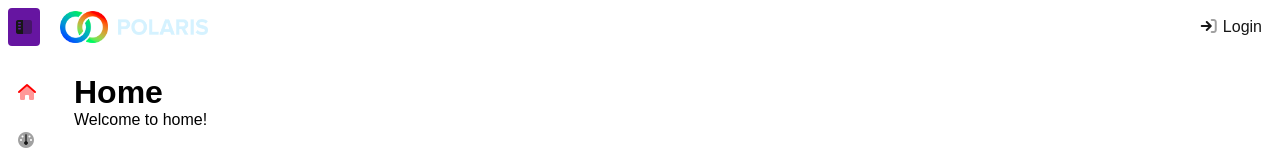
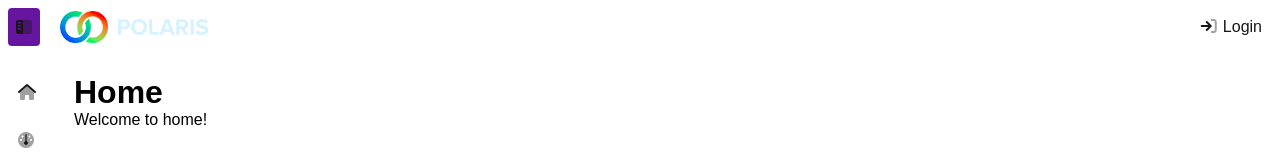
Before and after one commit to neofuture/polaris-nextjs, a Next.js app: page / in a window 1280 px wide. Shown: the top 164 px of the page. Built offline with nearby package versions, Linux system fonts and the light colour scheme; no server answers.

Commit message:
Active links in nav-link component

```diff
--- a/src/components/microcomponents/nav-link/nav-link.component.tsx
+++ b/src/components/microcomponents/nav-link/nav-link.component.tsx
@@ -9,12 +9,14 @@ interface NavLinkProps {
     label: string;
     href: string;
     onClick?: () => void;
-    active?: boolean;
 }
 
-const NavLink: React.FC<NavLinkProps> = ({ iconName, label, href, onClick, active }) => {
+const NavLink: React.FC<NavLinkProps> = ({ iconName, label, href, onClick }) => {
+
+    const isActive = (href: string) => false;
+
     return (
-        <Link href={href} onClick={onClick} className={`${styles['nav-link']} ${active ? styles.active : ''}`}>
+        <Link href={href} onClick={onClick} className={`${styles['nav-link']} ${isActive(href) ? styles.active : ''}`}>
             {iconName && (
                 <>
                     {label ? (
--- a/src/components/sidebar/sidebar.component.tsx
+++ b/src/components/sidebar/sidebar.component.tsx
@@ -6,14 +6,10 @@ import styles from './sidebar.module.css';
 import {useSidebar} from '@/context/SidebarContext';
 import clsx from "clsx";
 import NavLink from "@/components/microcomponents/nav-link/nav-link.component";
-import {useRouter} from 'next/router';
 
 const Sidebar: React.FC = () => {
     const {isLoggedIn} = useAuth();
     const {isSidebarOpen} = useSidebar();
-    const router = useRouter();
-
-    const isActive = (href: string) => router.pathname.startsWith(href);
 
     return (
         <div className={clsx(styles.sidebar, {
@@ -27,14 +23,14 @@ const Sidebar: React.FC = () => {
                 <nav>
                     <ul className={styles['sidebar__nav-list']}>
                         <li className={styles['sidebar__nav-list-item']}>
-                            <NavLink iconName="fa-home" label="Home" href="/" active={isActive("/")}/>
+                            <NavLink iconName="fa-home" label="Home" href="/"/>
                         </li>
                         <li className={styles['sidebar__nav-list-item']}>
-                            <NavLink iconName="fa-dashboard" label="Dashboard" href="/dashboard" active={isActive("/dashboard")}/>
+                            <NavLink iconName="fa-dashboard" label="Dashboard" href="/dashboard"/>
                         </li>
                         {isLoggedIn && (
                             <li className={styles['sidebar__nav-list-item']}>
-                                <NavLink iconName="fa-user" label="Profile" href="/user/profile" active={isActive("/user/profile")}/>
+                                <NavLink iconName="fa-user" label="Profile" href="/user/profile"/>
                             </li>
                         )}
                     </ul>
```
